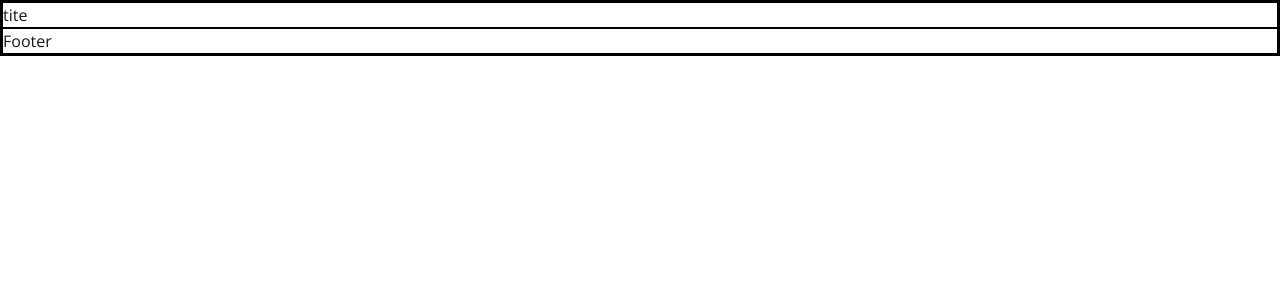
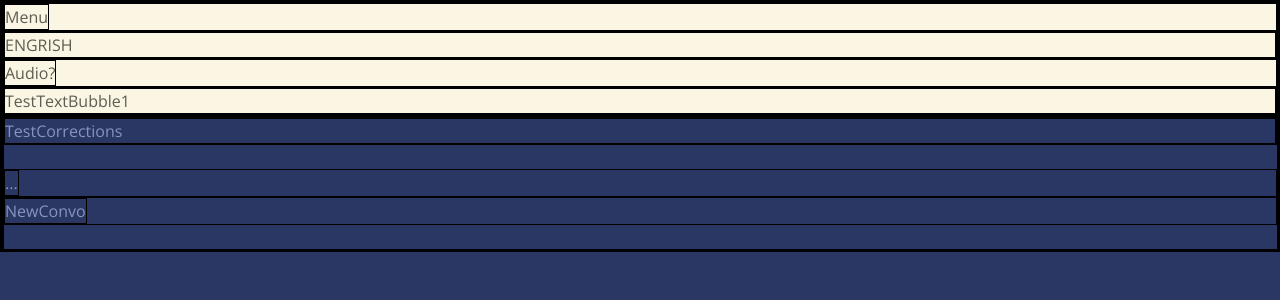
Before and after one commit to bonaktan/Engrish, a Next.js app: page /ai in a window 1280 px wide. Shown: the top 300 px of the page. Built offline with nearby package versions, Linux system fonts and the light colour scheme.

Commit message:
akoy natamad na magtuloy, pero rough layout and design of elements and shits

```diff
--- a/src/app/ai/page.js
+++ b/src/app/ai/page.js
@@ -1,10 +1,14 @@
 import Footer from "../ui/footer";
+import Header from "../ui/header";
 import MainDisplay from "../ui/maindisplay";
 
 export default function AIPage() {
     return (
-        <div className="overflow-auto">
-            <MainDisplay/>
+        <div>
+            <div className="user-main">
+                <Header/>
+                <MainDisplay/>
+            </div>
             <Footer/>
         </div>
     )
--- a/src/app/globals.css
+++ b/src/app/globals.css
@@ -10,6 +10,15 @@
     --foreground: #171717;
     /* margin: 0;
     padding: 0; */
+    --body: #faf6e3;
+    --body-shadow: #b2ae9a;
+    --body-transcript: #b3ae9a; /* opacity: 16%; */
+    --footer: #2a3663;
+    --footer-corrections: #b2ae9a; /* opacity: 16%; */
+    --footer-buttons: #b2ae9a; /* opacity: 16%; */
+
+    --text-main: #5e5c53;
+    --text-foot: #8793c2;
     overflow: hidden;
 
 }
@@ -22,11 +31,18 @@
 } */
 
 body {
-    color: var(--foreground);
-    background: var(--background);
+    color: var(--text-main);
+    background: var(--footer);
     font-family: "Open Sans", sans-serif;
     font-optical-sizing: auto;
     font-weight: 400;
     font-style: normal;
 }
 body * {border: 1px solid black;}
+
+.user-main {
+    background-color: var(--body);
+}
+.user-foot {
+    color: var(--text-foot);
+}
--- a/src/app/ui/footer.js
+++ b/src/app/ui/footer.js
@@ -1,7 +1,17 @@
 export default function Footer() {
     return (
-        <div className="flex justify-evenly h-10">
-            Footer
+        <div className="user-foot">
+            <div className="user-corrections">
+                <p>TestCorrections</p>
+            </div>
+            <diiv className="user-nav">
+                <div className="user-morebutton">
+                    <button>...</button>
+                </div>
+                <div className="user-plusbutton">
+                    <button>NewConvo</button>
+                </div>
+            </diiv>
         </div>
     );
 }
--- /dev/null
+++ b/src/app/ui/header.js
@@ -0,0 +1,13 @@
+export default function Header() {
+    return (<>
+        <div className="user-button">
+            <button>Menu</button>
+        </div>
+        <div className="user-programname">
+            <p>ENGRISH</p>
+        </div>
+        <div className="user-unknown">
+            <button>Audio?</button>
+        </div>
+    </>)
+}
--- a/src/app/ui/maindisplay.js
+++ b/src/app/ui/maindisplay.js
@@ -1,3 +1,7 @@
 export default function MainDisplay() {
-    return <p>tite</p>
+    return (
+        <div>
+            <p>TestTextBubble1</p>
+        </div>
+    )
 }
```
